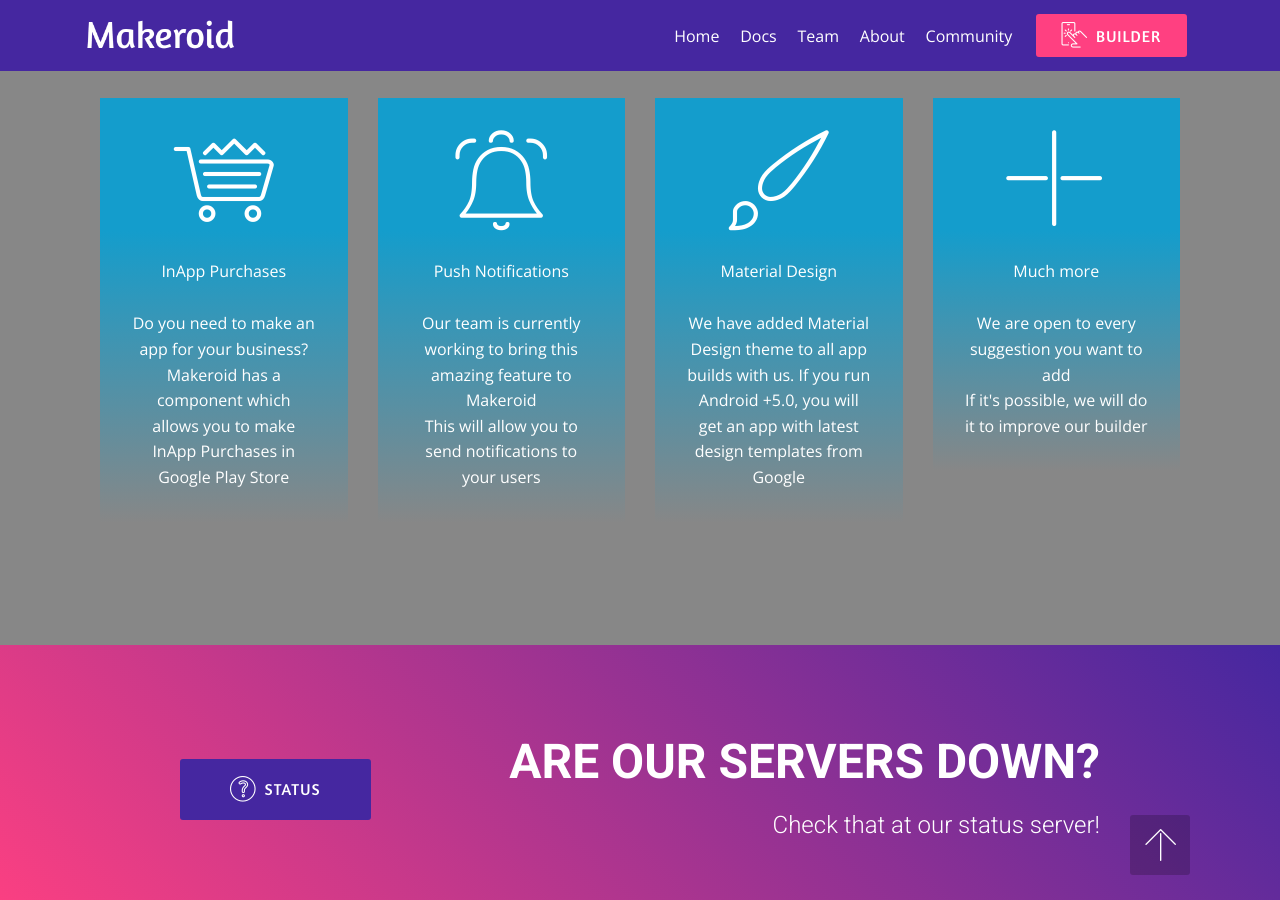
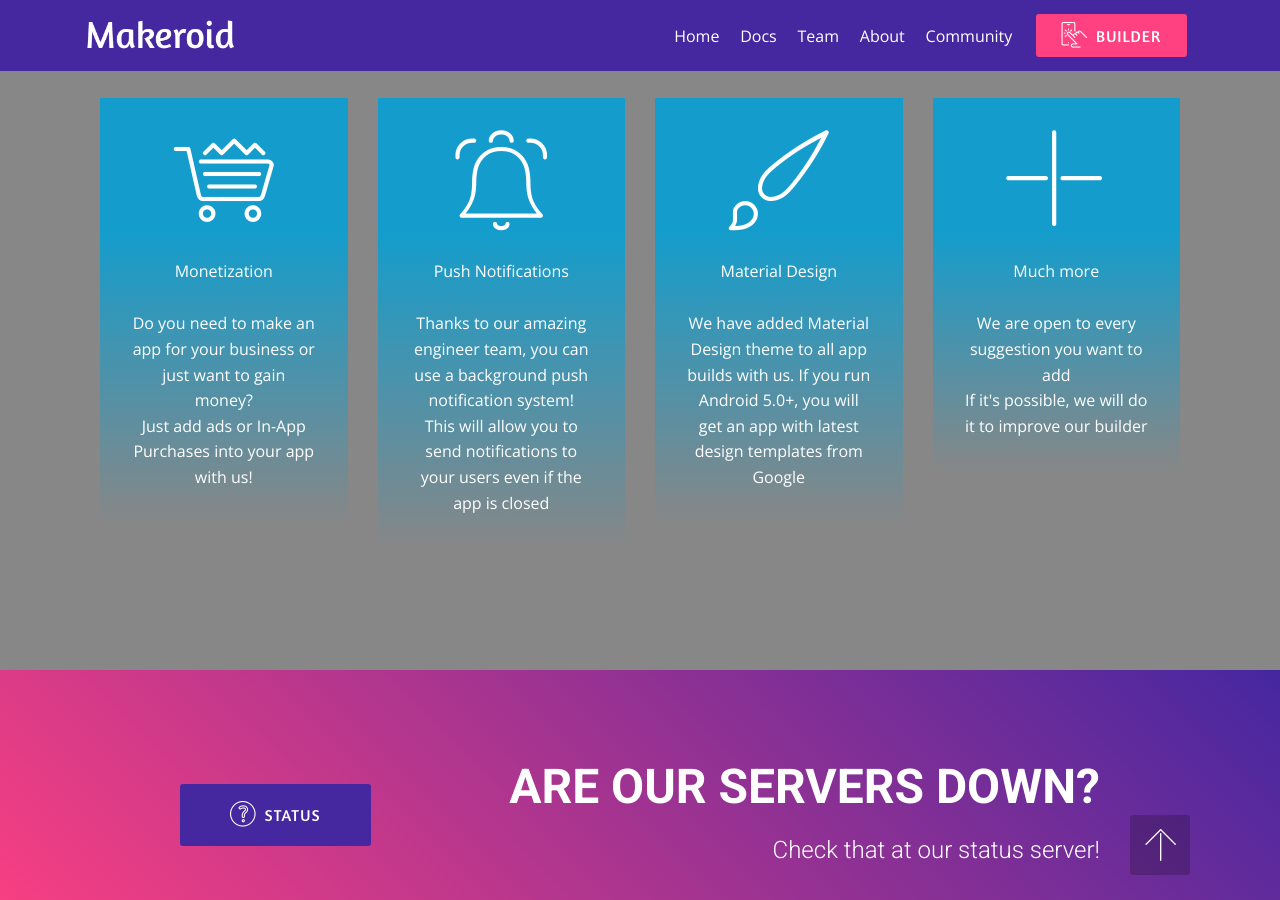
Before and after one commit to Kodular/kodular.github.io, a Jekyll site: the page built from index.html, in a window 1280 px wide and 900 px high, scrolled down 755 px. Built offline with Jekyll 4.4.1, drawn with Linux system fonts in a browser that asks for light colours; some web fonts are replaced.

Commit message:
Update index.html

```diff
--- a/index.html
+++ b/index.html
@@ -15,7 +15,7 @@
                     <br>
                 </p>
                 <div class="mbr-section-btn align-center py-2">
-                    <a class="btn btn-md btn-primary-outline display-4" href="#features"><span class="mbri-arrow-down mbr-iconfont mbr-iconfont-btn"></span>SEE MORE FEATURES</a> <a class="btn btn-md btn-secondary display-4" href="http://builder.makeroid.tk" target="_blank"><span class="mbri-touch mbr-iconfont mbr-iconfont-btn"></span>START NOW!</a>
+                    <a class="btn btn-md btn-primary-outline display-4" href="#features"><span class="mbri-arrow-down mbr-iconfont mbr-iconfont-btn"></span>SEE MORE FEATURES</a> <a class="btn btn-md btn-secondary display-4" href="http://builder.makeroid.io" target="_blank"><span class="mbri-touch mbr-iconfont mbr-iconfont-btn"></span>START NOW!</a>
                 </div>
 
                 <div class="icons-media-container mbr-white">
@@ -75,11 +75,9 @@
                 </div>
                 <div class="card-box align-center">
                     <h4 class="card-title mbr-fonts-style display-7">
-                        InApp Purchases</h4>
+                        Monetization</h4>
                     <p class="mbr-text mbr-fonts-style display-7">
-                        Do you need to make an app for your business?
-                        <br>Makeroid has a component which allows you to make InApp Purchases in Google Play Store</p>
-
+                        Do you need to make an app for your business or just want to gain money?<br>Just add ads or In-App Purchases into your app with us!</p>
                 </div>
             </div>
 
@@ -91,8 +89,7 @@
                     <h4 class="card-title mbr-fonts-style display-7">
                         Push Notifications</h4>
                     <p class="mbr-text mbr-fonts-style display-7">
-                        Our team is currently working to bring this amazing feature to Makeroid
-                        <br>This will allow you to send notifications to your users</p>
+                        Thanks to our amazing engineer team, you can use a background push notification system!<br>This will allow you to send notifications to your users even if the app is closed</p>
 
                 </div>
             </div>
@@ -105,7 +102,7 @@
                     <h4 class="card-title mbr-fonts-style display-7">
                         Material Design</h4>
                     <p class="mbr-text mbr-fonts-style display-7">
-                        We have added Material Design theme to all app builds with us. If you run Android +5.0, you will get an app with latest design templates from Google</p>
+                        We have added Material Design theme to all app builds with us. If you run Android 5.0+, you will get an app with latest design templates from Google</p>
 
                 </div>
             </div>
```
